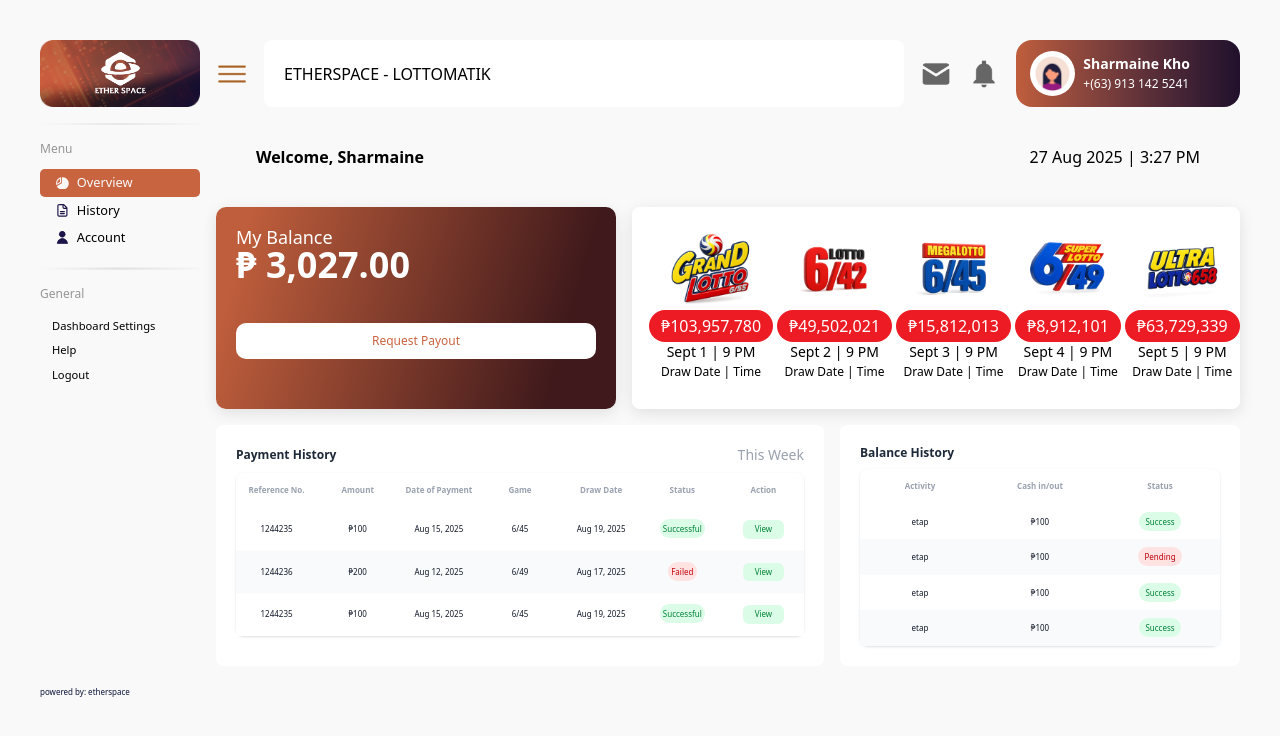
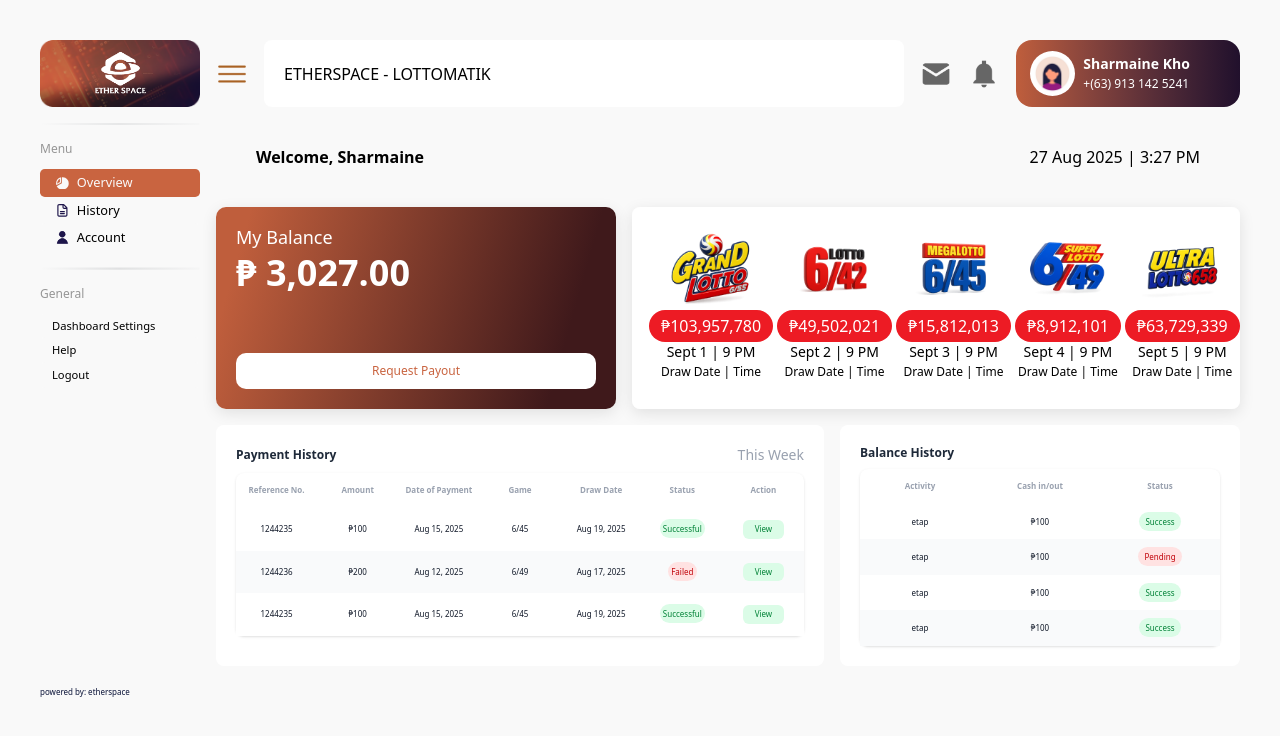
Before and after one commit to iwave-etherspace/etherspace-web-app, a React (Vite) app: page /dashboard in a window 1280 px wide. Shown: the top 736 px of the page. Built offline with nearby package versions, Linux system fonts and the light colour scheme.

Commit message:
fixed balance card alignment

```diff
--- a/src/assets/components/dashboard/content/pages/overview/BalanceCard.jsx
+++ b/src/assets/components/dashboard/content/pages/overview/BalanceCard.jsx
@@ -10,13 +10,14 @@
         p-5
         flex
         flex-col
-        gap-2
+        gap-4
         box-border">
 
         <div className="text-lg font-normal leading-5">My Balance</div>
         <div className="text-4xl font-bold leading-5">{balanceAmount}</div>
-        <div className="flex mt-10">
+        <div className="flex mt-auto">
             <button className="
+            w-fill
             bg-white
             hover:bg-white/80
             py-2
```
